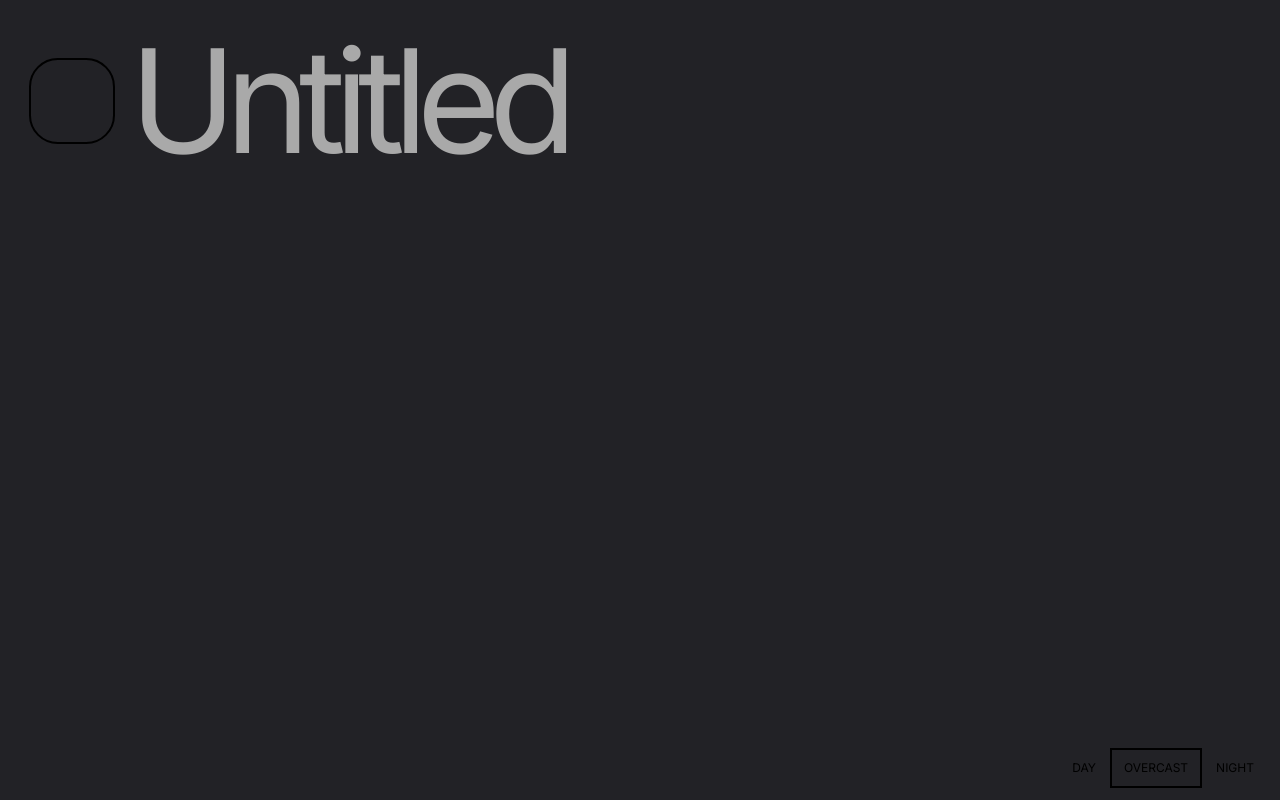
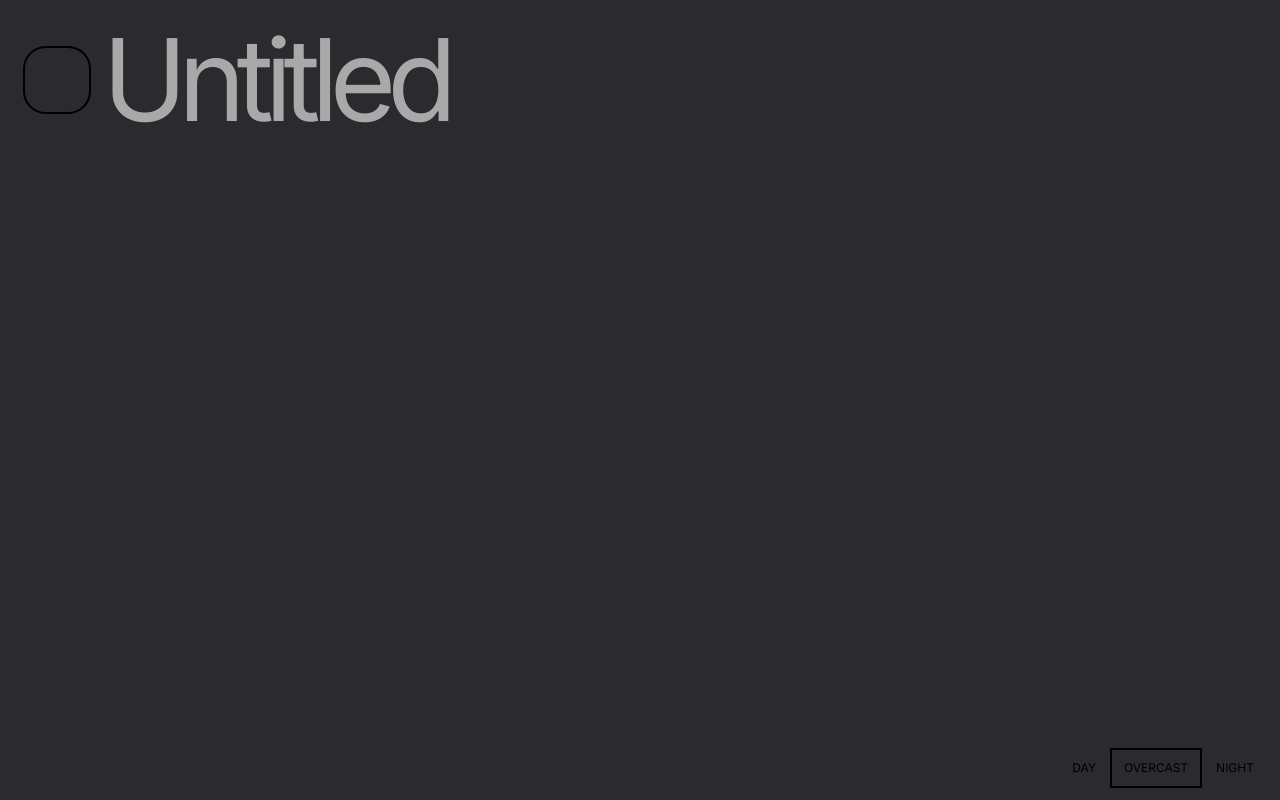
Before and after one commit to bradeneast/big-list, a plain HTML site: page index.html in a window 1280 px wide. Both pictures are taken after a click on the button "OVERCAST". Drawn offline with Linux system fonts and the light colour scheme.

Commit message:
update styles

```diff
--- a/style.css
+++ b/style.css
@@ -22,7 +22,7 @@
 }
 
 :root {
-  font-size: 144px;
+  font-size: calc(5vmin + 5vw + 10px);
   --white: white;
   --black: black;
   --darkgrey: #808080;
@@ -42,7 +42,7 @@ body {
 }
 
 body.overcast {
-  background: #222226;
+  background: #2a2a2f;
 }
 
 body.night {
```
